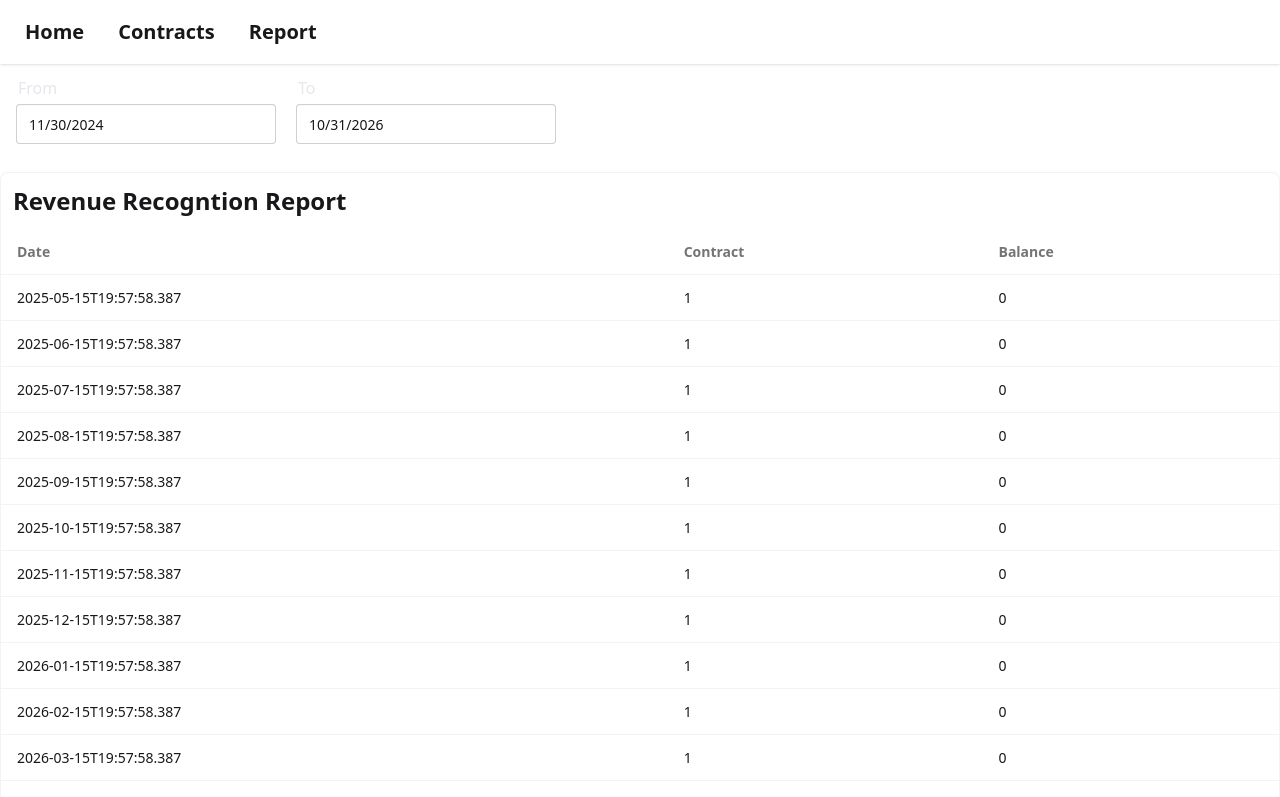
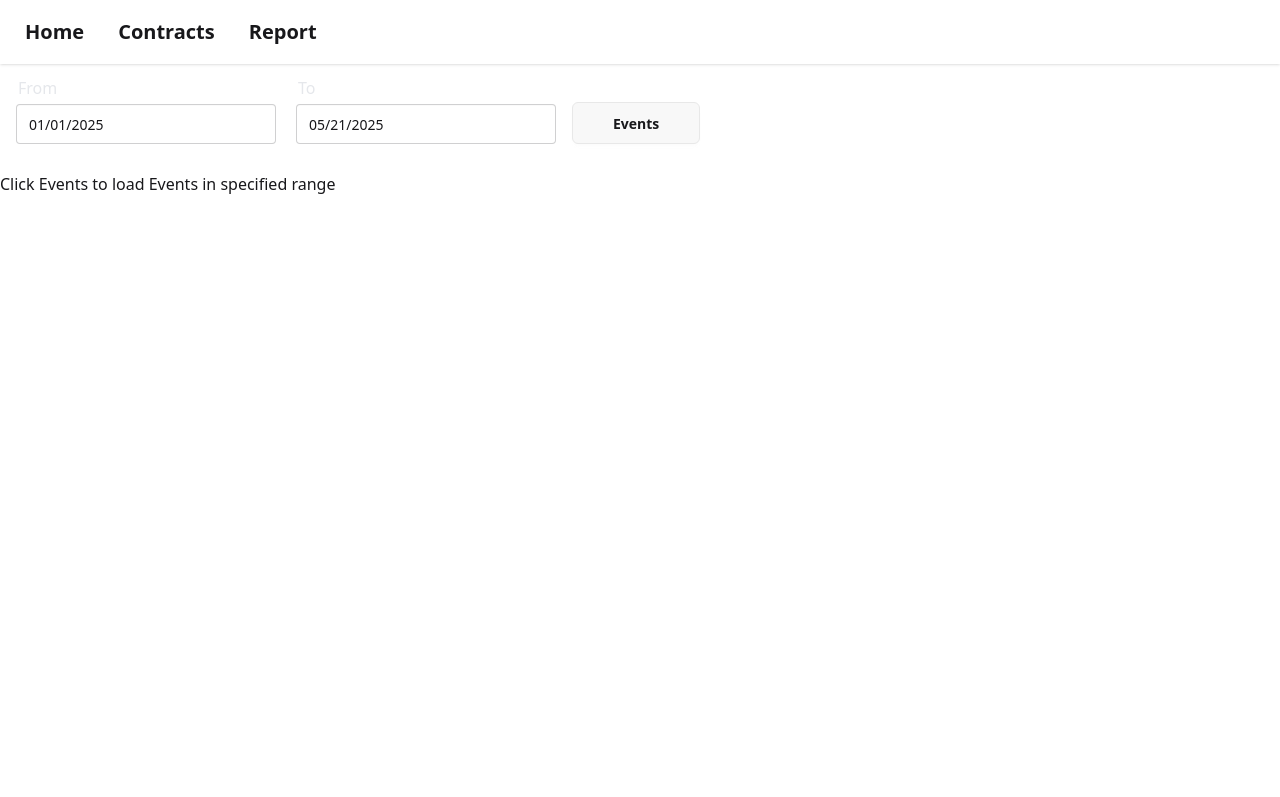
Before and after one commit to NathnelF/DefrFrontend, a SvelteKit app: page /report in a window 1280 px wide. Shown: the top 797 px of the page. Built offline with nearby package versions, Linux system fonts and the light colour scheme.

Commit message:
added call to get filtered events

```diff
--- a/src/lib/components/Flatpickr.svelte
+++ b/src/lib/components/Flatpickr.svelte
@@ -5,7 +5,7 @@
 
     let { id, label, value=$bindable() } = $props();
     let fp = undefined;
-    //console.log("initalized variables");
+    console.log(`flatpickr value" ${value}`);
 
     onMount( () => {
         fp = flatpickr(`#${id}`, {
--- a/src/routes/report/+page.svelte
+++ b/src/routes/report/+page.svelte
@@ -7,104 +7,53 @@
     console.log(currentDay)
     let firstDayOfYear = new Date(currentDay.getFullYear(), 0, 1);
     console.log(firstDayOfYear)
-    const events = [
-      {
-        "contractId": 1,
-        "amount": 0,
-        "date": "2025-05-15T19:57:58.387"
-      },
-      {
-        "contractId": 1,
-        "amount": 0,
-        "date": "2025-06-15T19:57:58.387"
-      },
-      {
-        "contractId": 1,
-        "amount": 0,
-        "date": "2025-07-15T19:57:58.387"
-      },
-      {
-        "contractId": 1,
-        "amount": 0,
-        "date": "2025-08-15T19:57:58.387"
-      },
-      {
-        "contractId": 1,
-        "amount": 0,
-        "date": "2025-09-15T19:57:58.387"
-      },
-      {
-        "contractId": 1,
-        "amount": 0,
-        "date": "2025-10-15T19:57:58.387"
-      },
-      {
-        "contractId": 1,
-        "amount": 0,
-        "date": "2025-11-15T19:57:58.387"
-      },
-      {
-        "contractId": 1,
-        "amount": 0,
-        "date": "2025-12-15T19:57:58.387"
-      },
-      {
-        "contractId": 1,
-        "amount": 0,
-        "date": "2026-01-15T19:57:58.387"
-      },
-      {
-        "contractId": 1,
-        "amount": 0,
-        "date": "2026-02-15T19:57:58.387"
-      },
-      {
-        "contractId": 1,
-        "amount": 0,
-        "date": "2026-03-15T19:57:58.387"
-      },
-      {
-        "contractId": 1,
-        "amount": 0,
-        "date": "2026-04-15T19:57:58.387"
-      },
-      {
-        "contractId": 1,
-        "amount": 0,
-        "date": "2026-03-15T19:57:58.387"
-      },
-      {
-        "contractId": 1,
-        "amount": 0,
-        "date": "2026-04-15T19:57:58.387"
-      },
-      {
-        "contractId": 1,
-        "amount": 0,
-        "date": "2026-03-15T19:57:58.387"
-      },
-      {
-        "contractId": 1,
-        "amount": 0,
-        "date": "2026-04-15T19:57:58.387"
-      },
-      {
-        "contractId": 1,
-        "amount": 0,
-        "date": "2026-03-15T19:57:58.387"
-      },
-      {
-        "contractId": 1,
-        "amount": 0,
-        "date": "2026-04-15T19:57:58.387"
-      },
-    ];
+
+    let startDate = $state(firstDayOfYear.toLocaleDateString('en-CA'))
+    let endDate = $state(currentDay.toLocaleDateString('en-CA'))
+
+    let loadError = $state(null)
+    let found = $state(false)
+    let events = $state([])
+
+    async function loadEventsByDate(){
+      const url = `https://localhost:7246/report_events?startDate=${startDate}&endDate=${endDate}`
+      try {
+        console.log('attempting to load events')
+        const res = await fetch(url)
+        if (!res.ok) {
+          loadError = await res.text()
+          console.log(loadError)
+        }
+        else {
+          found = true
+          events = await res.json()
+          console.log('found events')
+        }
+
+      } catch (error) {
+        loadError = error.message
+        console.log(loadError)
+      }
+
+      return (
+        loadError,
+        found,
+        events
+      )
+    }
 
 </script>
 
 <div class="flex items-center mb-4">
-  <Flatpickr id={"start-date"} label="From" value={firstDayOfYear}/>
-  <Flatpickr id={"end-date"} label="To" value={currentDay}/>
+  <Flatpickr id={"start-date"} label="From" bind:value={startDate}/>
+  <Flatpickr id={"end-date"} label="To" bind:value={endDate}/>
+  <button class="btn mt-6.5 ml-3 px-10 py-5 rounded-md" onclick={loadEventsByDate}>Events</button>
 </div>
 
-<Report events={events} />
+{#if loadError}
+<p>error: {loadError}</p>
+{:else if found === false}
+<p>Click Events to load Events in specified range</p>
+{:else}
+<Report {events} />
+{/if}
--- a/src/routes/report/Report.svelte
+++ b/src/routes/report/Report.svelte
@@ -1,5 +1,6 @@
 <script>
     let { events } = $props();
+    import { readableDate } from "$lib/utils/dateConverter";
 </script>
 
 <div class="overflow-x-auto rounded-box border border-base-content/5 bg-base-100">
@@ -15,7 +16,7 @@
     <tbody>
       {#each events as event}
       <tr>
-        <td>{event.date}</td>
+        <td>{readableDate(event.date)}</td>
         <td>{event.contractId}</td>
         <td>{event.amount}</td>
       </tr>
```
